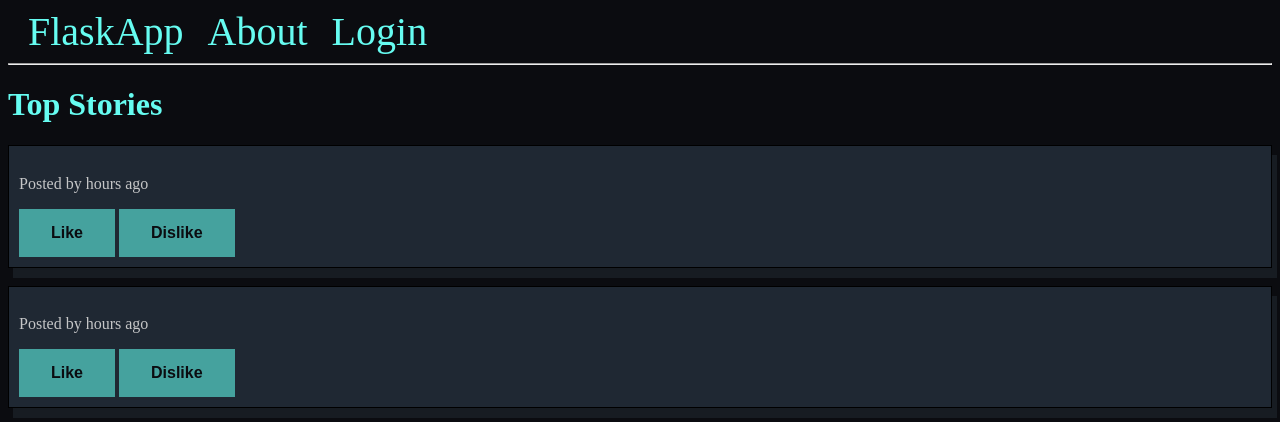
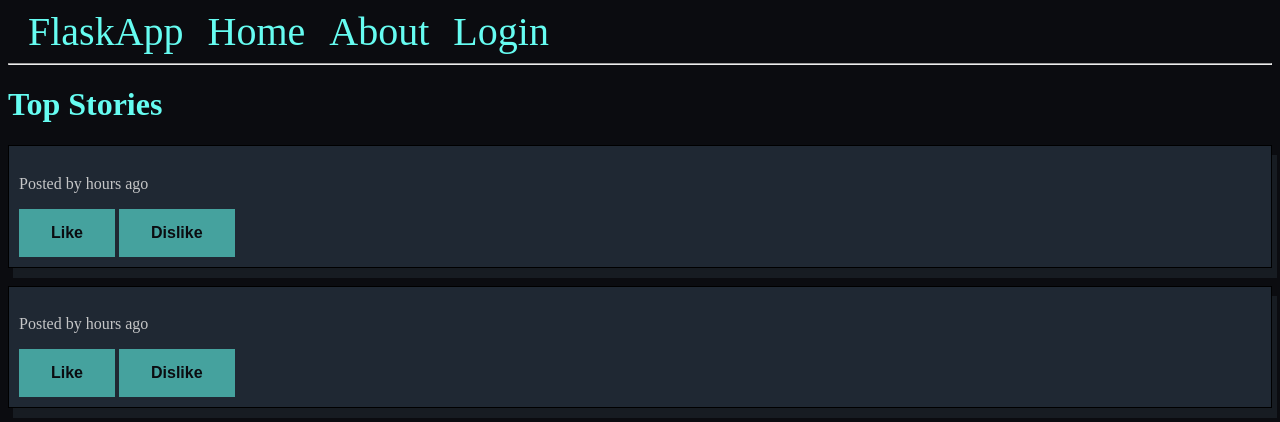
Before and after one commit to Brian-Pob/flask-webapp, a Flask app: page /home in a window 1280 px wide. Shown: the top 422 px of the page. Run offline with Flask 3, Linux system fonts and the light colour scheme; data that the repository does not hold is empty.

Commit message:
Fixed nav bar links

```diff
--- a/app/routes.py
+++ b/app/routes.py
@@ -46,3 +46,7 @@ def home():
         temp_response['time'] = hours
         to_return.append(temp_response)
     return render_template("home.html", session=dict(session).get('user', None), users=users, posts=to_return)
+
+@app.route("/about")
+def about():
+    return render_template("about.html")
--- a/app/static/css/base.css
+++ b/app/static/css/base.css
@@ -52,7 +52,7 @@ button:hover, button:active, button:focus {
   box-shadow: 5px 10px #171c22;
 }
 
-.home {
+.home, .about {
   background-color: #0B0C10;
 }
 
--- /dev/null
+++ b/app/templates/about.html
@@ -0,0 +1,6 @@
+{% extends 'base.html' %}
+{% block content %}
+<body class="about">
+    <h1>About Flask App</h1>
+</body>
+{% endblock %}
--- a/app/templates/base.html
+++ b/app/templates/base.html
@@ -8,8 +8,9 @@
 </head>
 <body>
     <nav>
-        <a  class="navBar" href="#">FlaskApp</a>
-        <a class="navBar" href="#">About</a>
+        <a class="navBar" href="/">FlaskApp</a>
+        <a class="navBar" href="/home">Home</a>
+        <a class="navBar" href="/about">About</a>
         {% if session %}
         <a class="navBar" href="/logout">Logout</a>
         {% else %}
```
